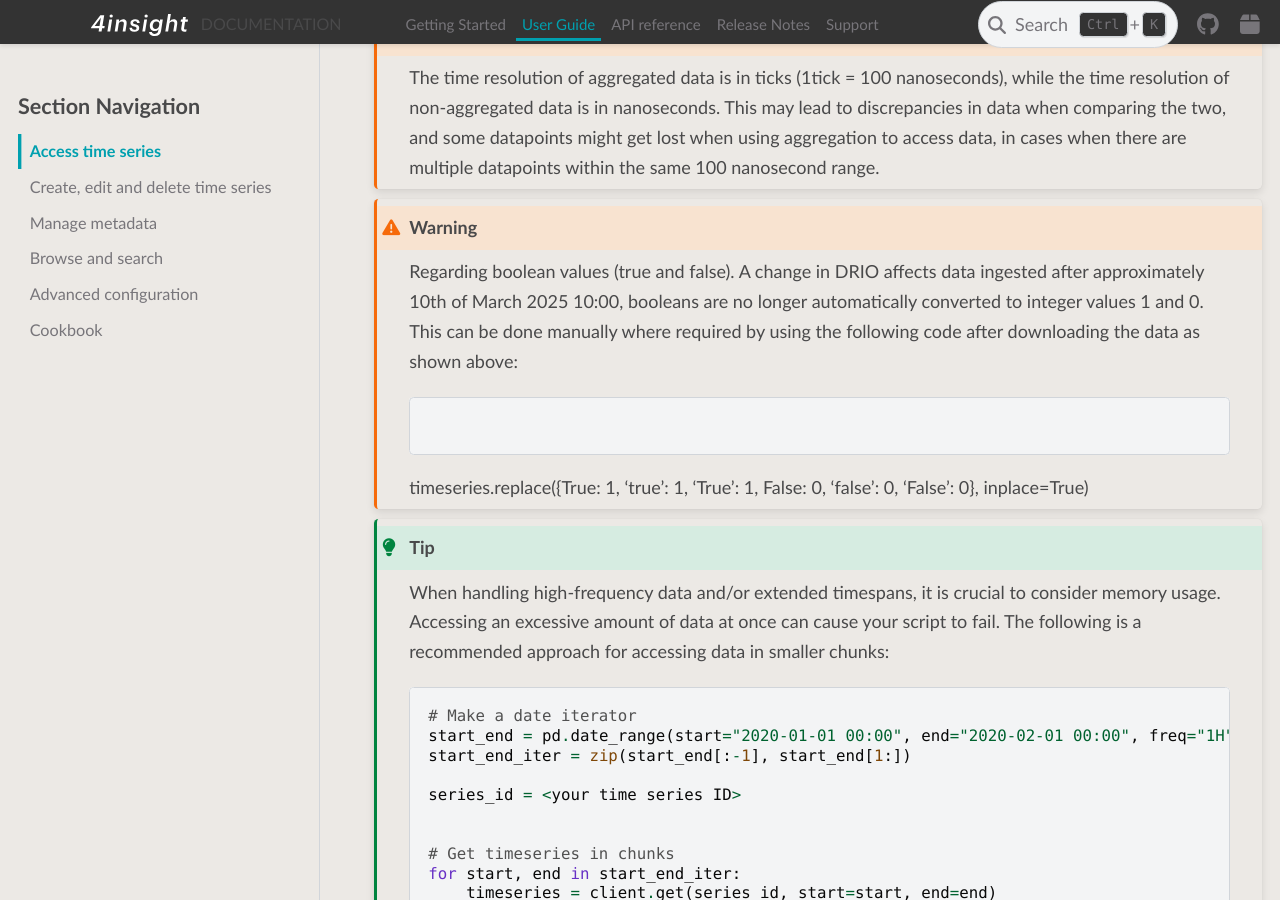
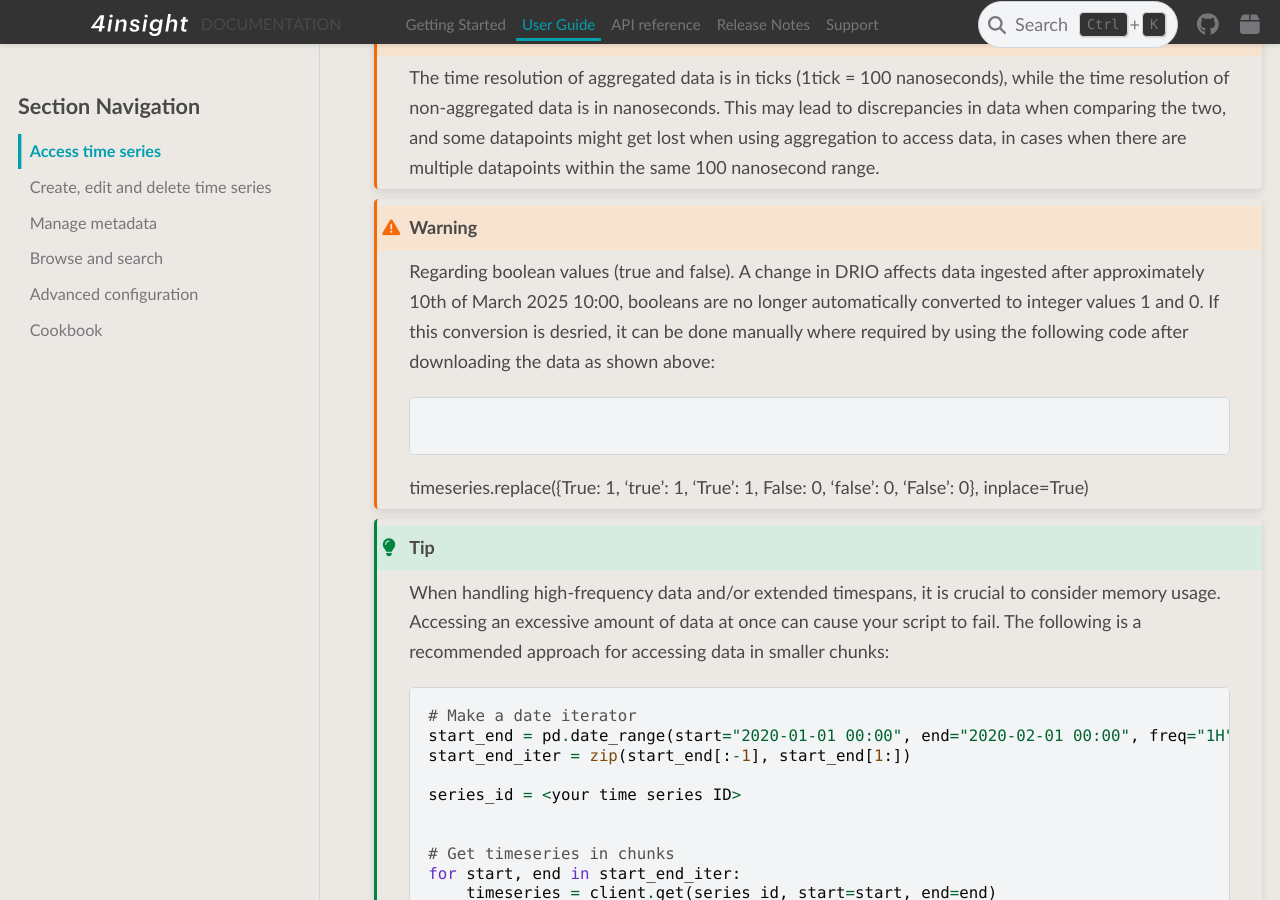
Before and after one commit to 4Subsea/drio-python, a Sphinx documentation site: the page built from docs/user_guide/access_data.rst, in a window 1280 px wide and 900 px high, scrolled down 1581 px. Built offline with Sphinx 7.4.7 and the PyData theme 0.15.4, drawn with Linux system fonts in a browser that asks for light colours.

Commit message:
Update access_data.rst

```diff
--- a/docs/user_guide/access_data.rst
+++ b/docs/user_guide/access_data.rst
@@ -71,7 +71,7 @@ or contact support to restore it.
 .. warning::
 
     Regarding boolean values (true and false). A change in DRIO affects data ingested after approximately 10th of March 2025 10:00, booleans are no longer automatically converted to integer values 1 and 0.
-    This can be done manually where required by using the following code after downloading the data as shown above:
+    If this conversion is desried, it can be done manually where required by using the following code after downloading the data as shown above:
 
     .. code-block:: python
     timeseries.replace({True: 1, 'true': 1, 'True': 1, False: 0, 'false': 0, 'False': 0}, inplace=True)
```
